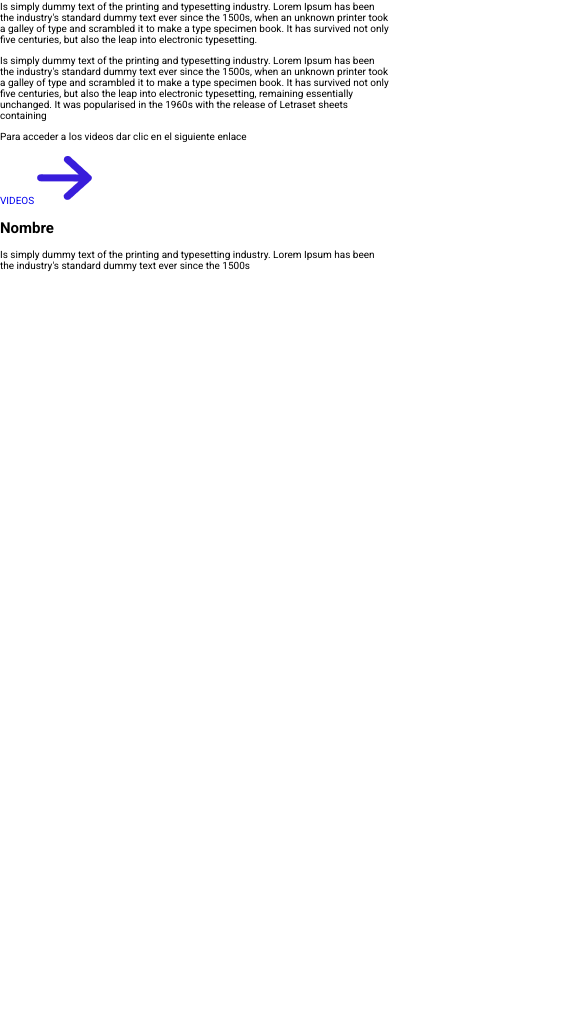
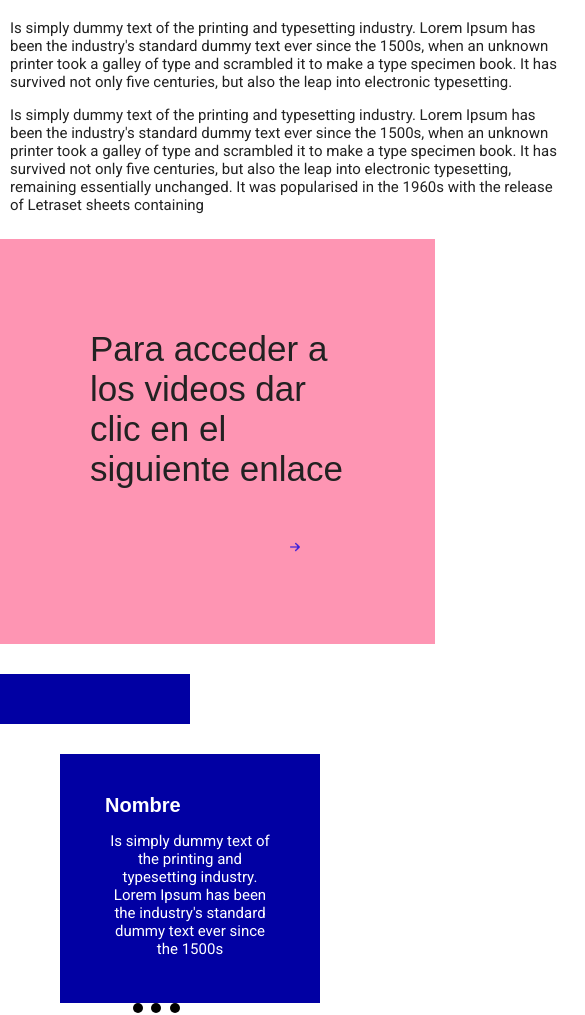
Before and after one commit to cetav-ddw/museos-llevar, a website: page index.html in a window 390 px wide. Shown: the part 230-1245 px from the top of the page, 585 px wide, since content can reach past the window. Before the commit the page ends 844 px from the top, so only its background shows below. Drawn offline with Linux system fonts and the light colour scheme.

Commit message:
commit for pull origin base

```diff
--- a/public/css/styles.css
+++ b/public/css/styles.css
@@ -21,3 +21,139 @@ a {
 
 h1 {
   font-family: "NationalBold", sans-serif; }
+
+.description {
+  color: #222222;
+  font-family: "Roboto", sans-serif;
+  font-size: 2rem;
+  margin: 0 auto;
+  width: 117rem; }
+
+.description__pink-background {
+  background-color: #FE95B3;
+  position: absolute; }
+  @media (max-width: 31.5rem) {
+    .description__pink-background {
+      width: 20rem; } }
+
+.description__image img {
+  position: relative;
+  padding-left: 1rem; }
+
+.description__paragraphs {
+  text-align: justify;
+  position: relative;
+  width: 55rem; }
+  @media (max-width: 31.5rem) {
+    .description__paragraphs {
+      font-size: 1.5rem;
+      text-align: left;
+      padding: 1rem; } }
+
+.video-container {
+  background-color: #FE95B3;
+  padding: 6rem;
+  width: 117rem; }
+  @media (max-width: 31.5rem) {
+    .video-container {
+      width: 31.5rem; } }
+  .video-container p {
+    color: #222222;
+    font-family: "NationalBold", sans-serif;
+    font-size: 3.5rem; }
+    @media (max-width: 31.5rem) {
+      .video-container p {
+        font-size: 3.5rem;
+        text-align: left;
+        margin: 0;
+        padding: 3rem 3rem 3.5rem 3rem; } }
+  .video-container a {
+    color: #381DDB;
+    font-family: "Roboto", sans-serif;
+    font-size: 2rem;
+    font-weight: bold;
+    padding-left: 90rem;
+    text-decoration: none; }
+  .video-container img {
+    width: 1.3rem; }
+
+@media (max-width: 31.5rem) {
+  .mobile__videos {
+    padding-left: 23rem;
+    padding-bottom: 3rem;
+    width: 7rem; } }
+
+@media (max-width: 31.5rem) {
+  .mobile__videos a {
+    font-size: 1.5rem; } }
+
+@media (max-width: 31.5rem) {
+  .mobile__videos img {
+    height: 1rem;
+    width: 1rem; } }
+
+.blue-decoration {
+  background-color: #0100A3; }
+  @media (max-width: 31.5rem) {
+    .blue-decoration {
+      height: 5rem;
+      margin-top: 3rem;
+      width: 19rem; } }
+
+.slider {
+  width: 117rem; }
+
+.slider__info {
+  background-color: #0100A3;
+  color: #FFFF;
+  margin: 0;
+  padding: 3rem;
+  width: 65rem; }
+  @media (max-width: 31.5rem) {
+    .slider__info {
+      margin-top: 3rem;
+      margin-left: 6rem;
+      position: relative;
+      width: 20rem; } }
+  .slider__info h2 {
+    font-family: "NationalBold", sans-serif;
+    font-size: 3.5rem;
+    margin: 0; }
+    @media (max-width: 31.5rem) {
+      .slider__info h2 {
+        font-size: 2rem;
+        padding-top: 1rem;
+        padding-left: 1.5rem;
+        margin: 0; } }
+  .slider__info p {
+    font-family: "Roboto", sans-serif;
+    font-size: 2rem; }
+    @media (max-width: 31.5rem) {
+      .slider__info p {
+        font-size: 1.5rem;
+        text-align: center;
+        padding-bottom: 2rem;
+        padding: 1.5rem;
+        margin: 0; } }
+
+@media (max-width: 31.5rem) {
+  .slider__dots {
+    margin-left: 13rem;
+    position: absolute; } }
+
+.dots {
+  cursor: pointer;
+  height: 1.6rem;
+  width: 1.6rem;
+  margin: 0 0.3rem;
+  background-color: black;
+  border-radius: 50%;
+  display: inline-block;
+  transition: background-color 0.5s ease; }
+  @media (max-width: 31.5rem) {
+    .dots {
+      height: 1rem;
+      width: 1rem; } }
+
+.dots:hover {
+  background-color: #3974FE; }
```
Also changed, not shown: 1 other file.
